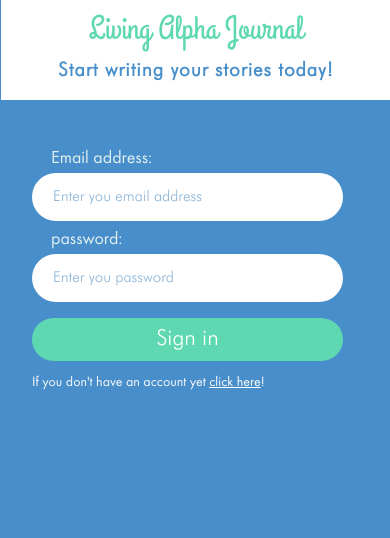
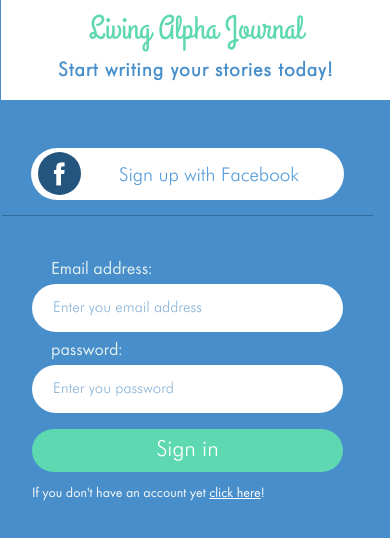
Before and after one commit to sofiavillazon/LivingAlphaJournal, a website: page login.html in a window 390 px wide. Drawn offline with Linux system fonts and the light colour scheme; files whose address does not match are found by name.

Commit message:
cambio en login

```diff
--- a/login.html
+++ b/login.html
@@ -25,7 +25,9 @@
 				</div>
 
 				<div class="row">
-
+					<div class="facebooklogin col-md-6 offset-md-3">
+						<div class="btn-r"><a onclick="login('/users/facebook_signup')" class="btn3 btn-primary"> <div class="iconmoon"><i class="ti-facebook"></i></div> <span>Sign up with Facebook</span></a></div>
+					</div>
 					<div class="col-md-6 offset-md-3">
 						<!-- <h3>Sign up using <strong>your email address</strong></h3> -->
 						<div class="col-md-10 offset-md-1">
@@ -41,8 +43,10 @@
 							</form>
 						</div>
 					</div>
+
 				</div>
-				<div class="clear"></div>
+
+				<!-- <div class="clear"></div> -->
 			</div>
 		</div>
 	</section>
--- a/src/style.scss
+++ b/src/style.scss
@@ -39,7 +39,7 @@ a{
 }
 
 #heightlogin form {
-    margin-top: 47px;
+    margin-top: 35px;
 }
 .bg-white {
 	background-color: #FFFFFF;
@@ -722,6 +722,7 @@ footer form {
     margin-top: 18px;
 }
 @media (min-width: 788px) {
+
 
 	.login{
 		margin-top: -24px;
@@ -1257,6 +1258,16 @@ transform: translatey(0px);
     font-family: futura-light, Helvetica, sans-serif;
 }
 
+
+.signup .col-md-6 .btn3 {
+	margin-top: 20px;
+	/*border-top: 2px solid #eee;*/
+}
+.facebooklogin{
+	border-bottom: 1px solid #306c9c ;
+	padding-bottom: 15px;
+}
+
 .signup .col-md-6 .btn:hover {
 	background-color: #4bcca1;
 }
@@ -1296,6 +1307,9 @@ transform: translatey(0px);
 }
 
 @media (max-width: 788px) {
+	.facebooklogin{
+		margin-top: 35px;
+	}
 
 
 	.login{
```
Also changed, not shown: index.html (+1 -1 lines), src/style.css.
